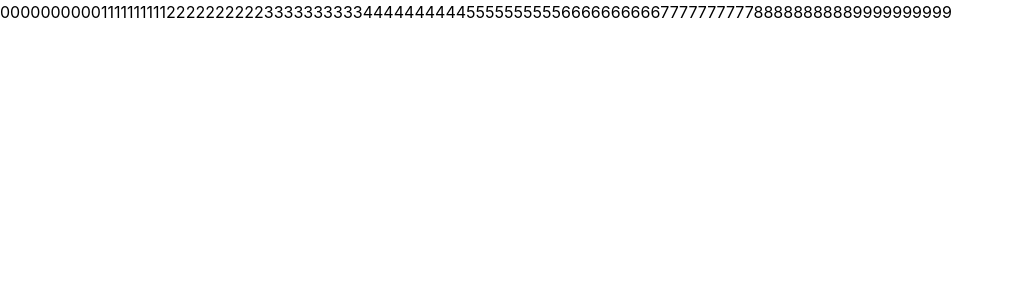
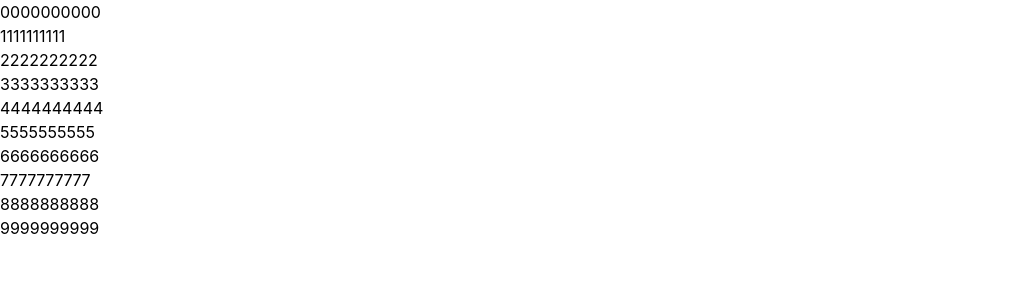
Before and after one commit to jcbyte/battleship-predictor, a React (Create React App) app: page / in a window 1280 px wide. Shown: the top 300 px of the page, without its empty margins (0-1014 px from the left). Built offline with nearby package versions, Linux system fonts and the light colour scheme.

Commit message:
begin board layout

```diff
--- a/src/components/Board.tsx
+++ b/src/components/Board.tsx
@@ -1,13 +1,20 @@
 import { CellData } from "../types";
+import GridItem from "./GridItem";
 
 export default function Board({ board }: { board: CellData[][] }) {
 	return (
 		<>
-			{board.map((boardRow) => {
-				return boardRow.map((tile) => {
-					return tile.probability;
-				});
-			})}
+			<div className="flex flex-col">
+				{board.map((boardRow) => {
+					return (
+						<div className="flex">
+							{boardRow.map((tile) => {
+								return <GridItem cell={tile} />;
+							})}
+						</div>
+					);
+				})}
+			</div>
 		</>
 	);
 }
--- a/src/components/GridItem.tsx
+++ b/src/components/GridItem.tsx
@@ -1,4 +1,8 @@
-export {};
+import { CellData } from "../types";
+
+export default function GridItem({ cell }: { cell: CellData }) {
+	return <div>{cell.probability}</div>;
+}
 
 // import { Box, IconButton, Typography } from "@mui/material";
 // import { TILE_COLOURS } from "./static";
```
